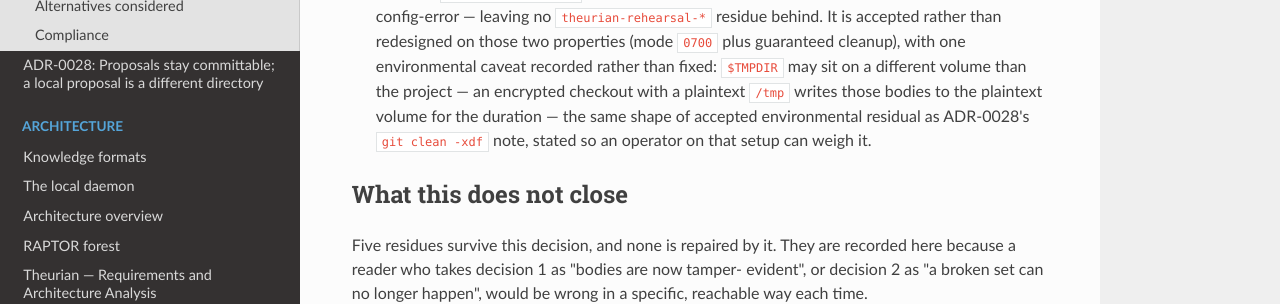
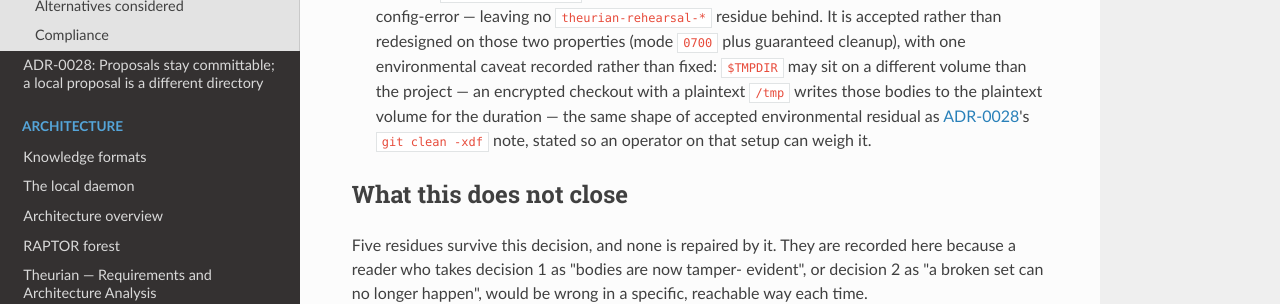
Before and after one commit to theurian/theurian, an MkDocs documentation site: the page built from docs/adr/0027-accept-validates-before-it-moves.md, in a window 1280 px wide and 900 px high, scrolled down 10516 px. Shown: the part 176-480 px from the top of the window. Built offline with MkDocs 1.6.1, drawn with Linux system fonts in a browser that asks for light colours; some of the changed lines change nothing that is shown.

Commit message:
docs(adr): restore ADR-0027's link to ADR-0028
The contract branch de-linked this cross-reference so its CI resolves with
ADR-0028 absent. On this stacked branch ADR-0028 exists, so the markdown link
resolves and is restored to the reviewed form.

Signed-off-by: Takehide Uchida <utchy007@gmail.com>

```diff
--- a/docs/adr/0027-accept-validates-before-it-moves.md
+++ b/docs/adr/0027-accept-validates-before-it-moves.md
@@ -521,7 +521,7 @@ commit updates it rather than silencing it.
   one environmental caveat recorded rather than fixed: `$TMPDIR` may sit on a
   different volume than the project — an encrypted checkout with a plaintext
   `/tmp` writes those bodies to the plaintext volume for the duration — the same
-  shape of accepted environmental residual as ADR-0028's
+  shape of accepted environmental residual as [ADR-0028](0028-a-local-proposal-is-a-different-directory.md)'s
   `git clean -xdf` note, stated so an operator on that setup can weigh it.
 
 ## What this does not close
```
